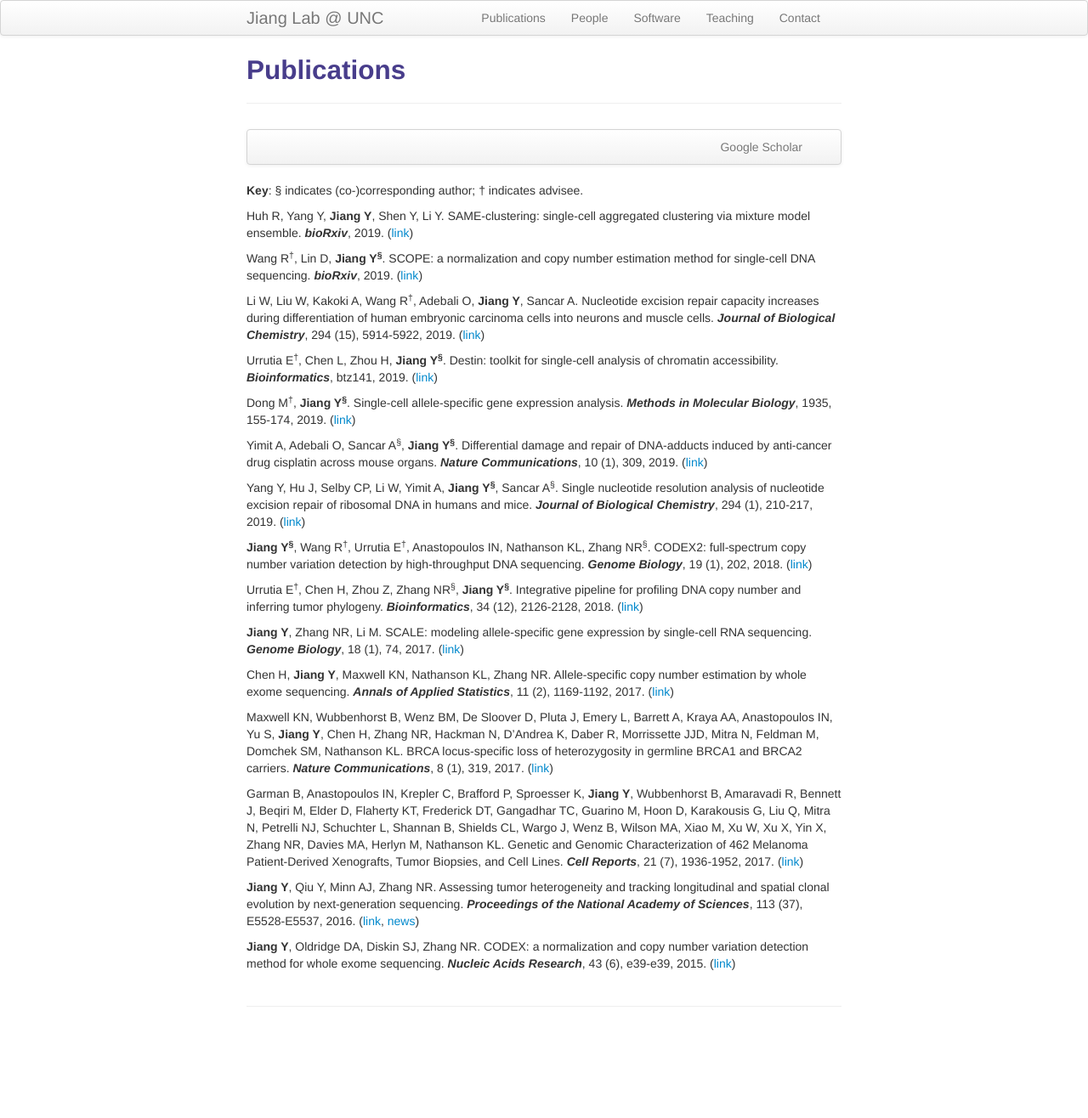
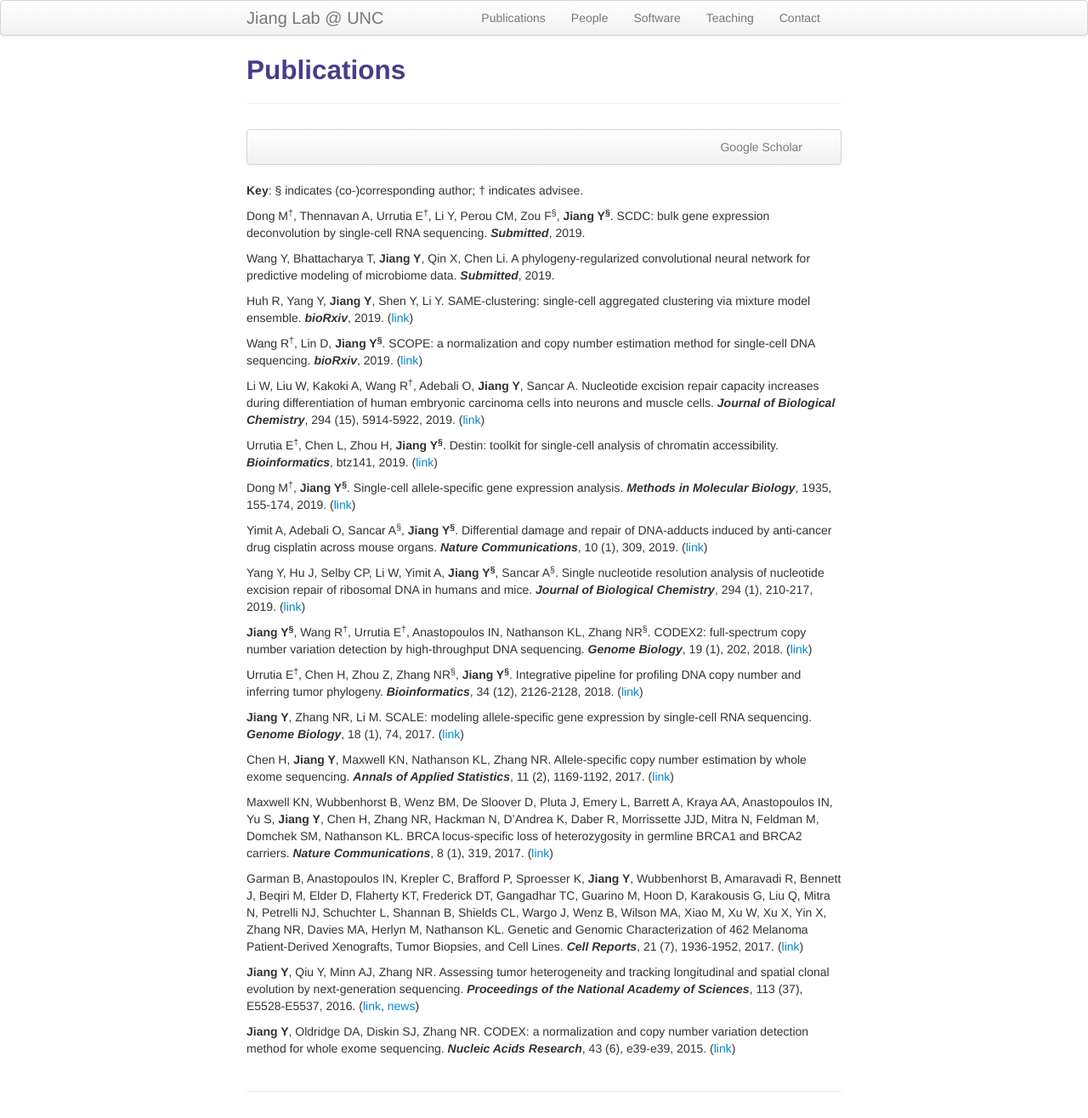
Before and after one commit to yuchaojiang/yuchaojiang.github.io, a Jekyll site: the page built from pages/pubs.md, in a window 1280 px wide. Shown: the whole page at 85% size. Built offline with Jekyll 4.4.1, drawn with Linux system fonts in a browser that asks for light colours; before the commit the page ends 1216 px from its top, so only the background shows below that.

Commit message:
Update pubs.md

```diff
--- a/pages/pubs.md
+++ b/pages/pubs.md
@@ -13,6 +13,10 @@ description: Yuchao Jiang's publications
 </div>
 
 **Key**: &sect; indicates (co-)corresponding author; &dagger; indicates advisee.
+
+Dong M<sup>&dagger;</sup>, Thennavan A, Urrutia E<sup>&dagger;</sup>, Li Y, Perou CM, Zou F<sup>&sect;</sup>, **Jiang Y<sup>&sect;</sup>**. SCDC: bulk gene expression deconvolution by single-cell RNA sequencing. ***Submitted***, 2019.
+
+Wang Y, Bhattacharya T, **Jiang Y**, Qin X, Chen Li. A phylogeny-regularized convolutional neural network for predictive modeling of microbiome data. ***Submitted***, 2019.
 
 Huh R, Yang Y, **Jiang Y**, Shen Y, Li Y. SAME-clustering: single-cell aggregated clustering via mixture model ensemble. ***bioRxiv***, 2019. ([link](https://www.biorxiv.org/content/10.1101/645820v1))
 
```
